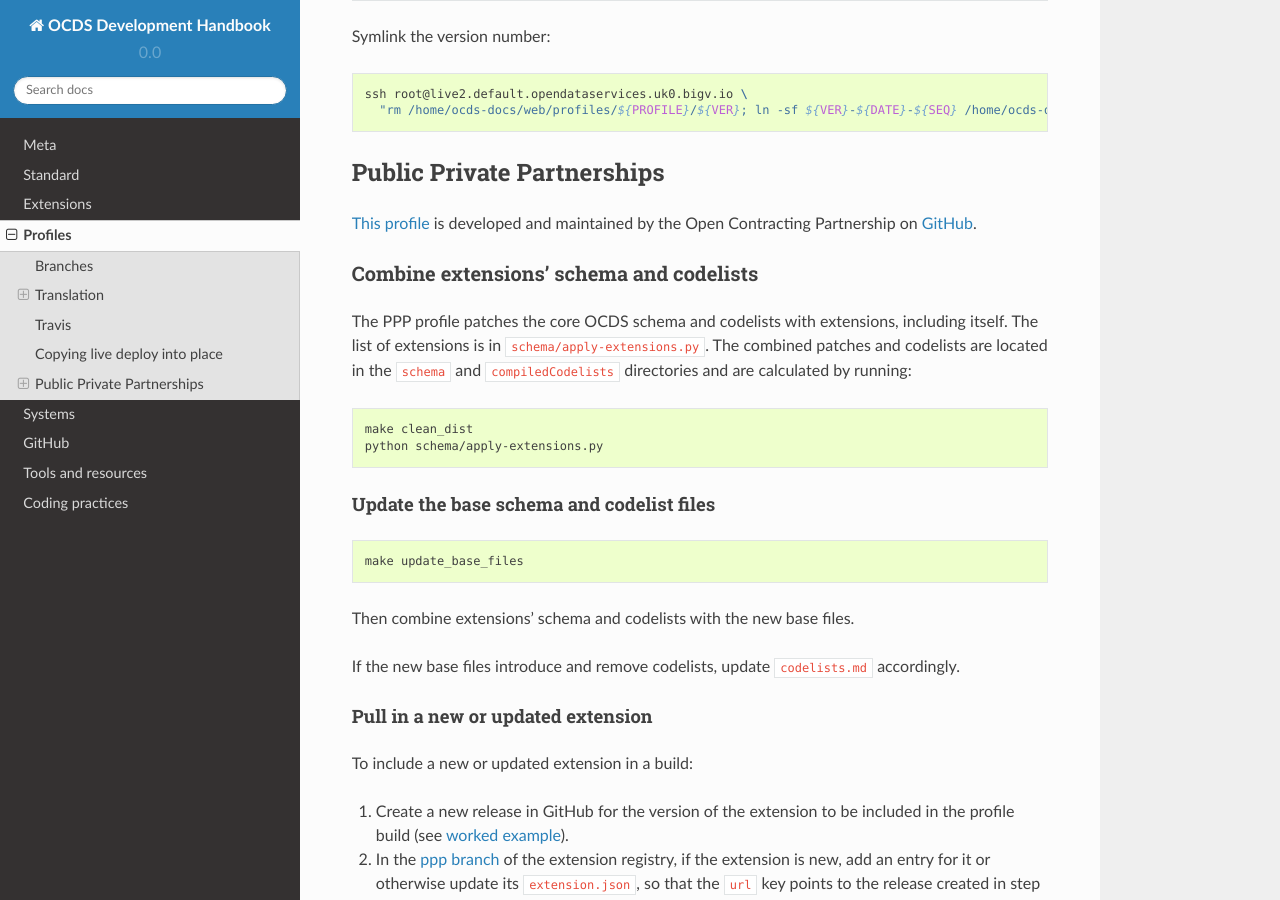
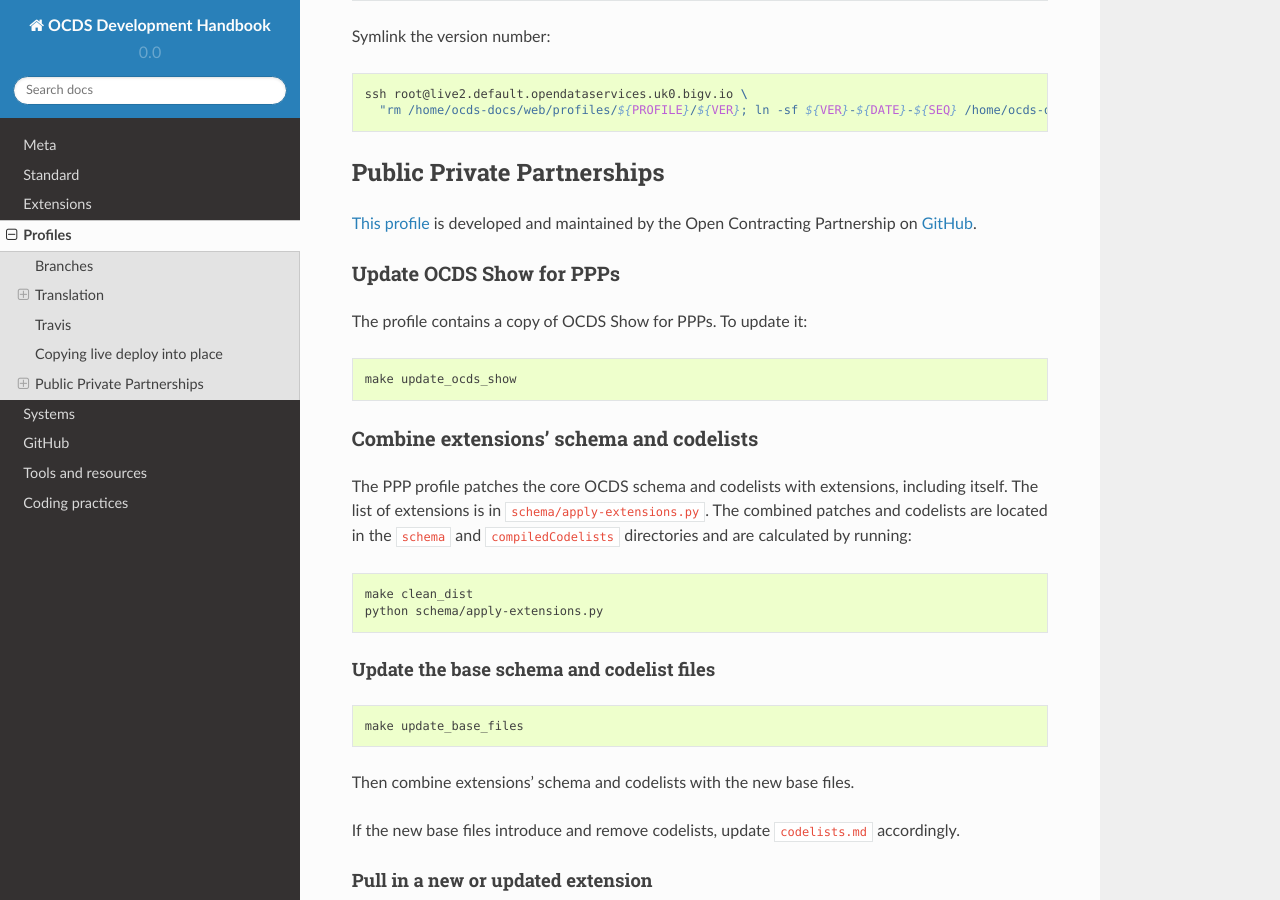
Before and after one commit to open-contracting/standard-development-handbook, a Sphinx documentation site: the page built from docs/profiles/index.md, in a window 1280 px wide and 900 px high, scrolled down 1698 px. Built offline with Sphinx 7.4.7 and the Read the Docs theme 2.0.0, drawn with Linux system fonts in a browser that asks for light colours.

Commit message:
Add step for ppp profile

````diff
--- a/docs/profiles/index.md
+++ b/docs/profiles/index.md
@@ -83,6 +83,14 @@ ssh root@live2.default.opendataservices.uk0.bigv.io \
 
 [This profile](http://standard.open-contracting.org/profiles/ppp/latest/en/) is developed and maintained by the Open Contracting Partnership on [GitHub](https://github.com/open-contracting/public-private-partnerships).
 
+### Update OCDS Show for PPPs
+
+The profile contains a copy of OCDS Show for PPPs. To update it:
+
+```shell
+make update_ocds_show
+```
+
 ### Combine extensions' schema and codelists
 
 The PPP profile patches the core OCDS schema and codelists with extensions, including itself. The list of extensions is in `schema/apply-extensions.py`. The combined patches and codelists are located in the [`schema`](https://github.com/open-contracting/public-private-partnerships/tree/master/schema) and [`compiledCodelists`](https://github.com/open-contracting/public-private-partnerships/tree/master/compiledCodelists) directories and are calculated by running:
````
